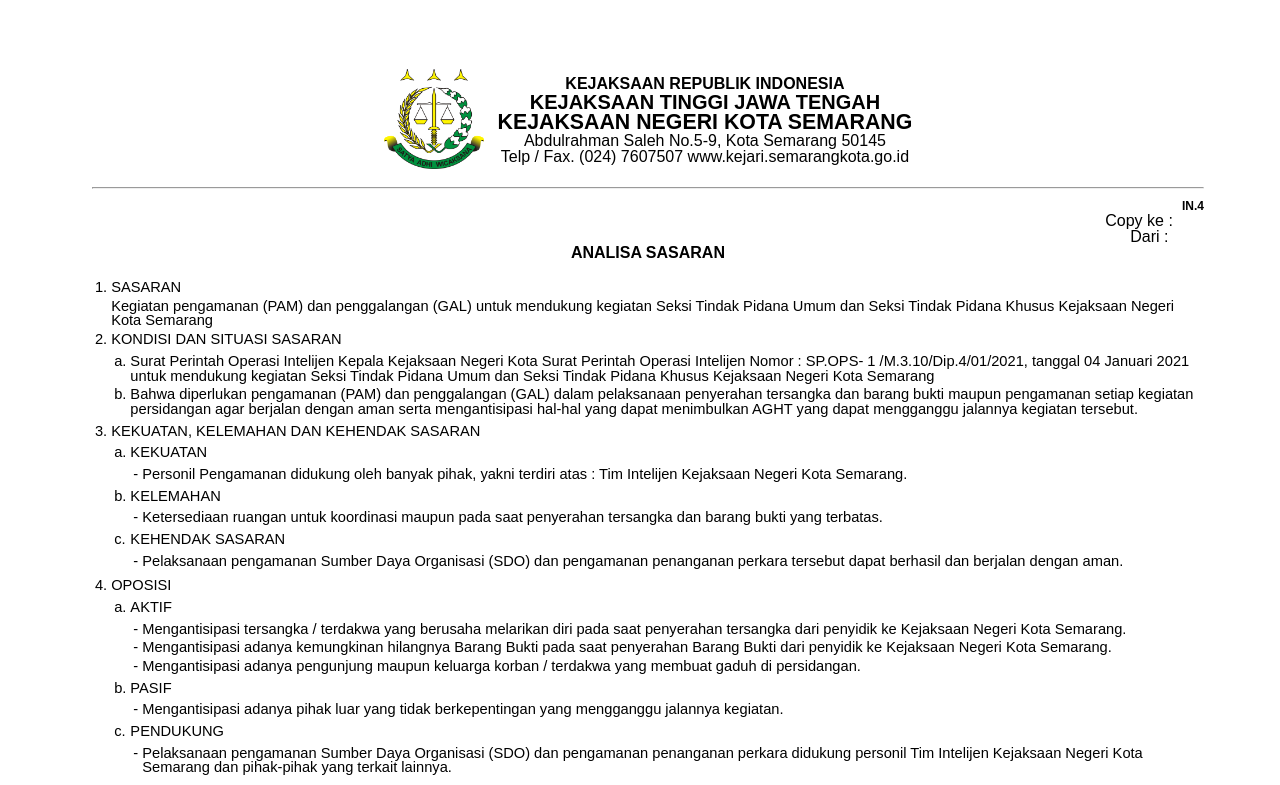
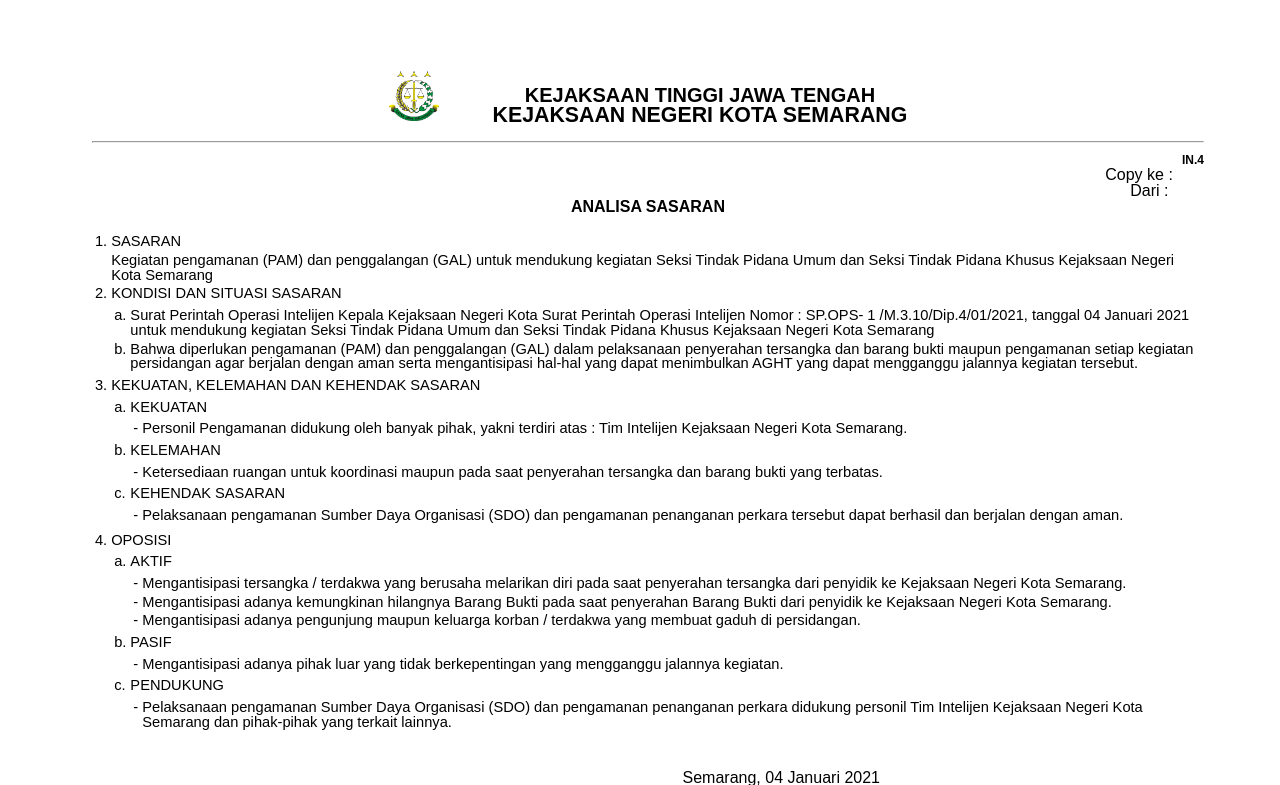
Before and after one commit to Internship-2-0/Kejari, a PHP site: page /template_surat/tAnsas.php?id=18 in a window 1280 px wide. Shown: the top 785 px of the page. Run offline with PHP 8.4, Linux system fonts and the light colour scheme; data comes from the database, SQL or seed files in the repository.

Commit message:
Update tAnsas.php

```diff
--- a/template_surat/tAnsas.php
+++ b/template_surat/tAnsas.php
@@ -25,20 +25,17 @@ $tembusan = mysqli_query($koneksi, "SELECT * FROM tembusan_spt WHERE id_spt = '$
 	<center>
 		<table>
 			<tr>
-				<td><img src="../img/Logo.png" width="100" height="100" style="margin-right: 10px;"></td>
+				<td><img src="../img/Logo.png" width="50" height="50" style="margin-right: 50px;"></td>
 				<td>
             <div>
                 <b>
                   <center>
-                    <span style="font-size: 12pt;">KEJAKSAAN REPUBLIK INDONESIA</span>
                     <br>
                     <span style="font-size: 15pt;">KEJAKSAAN TINGGI JAWA TENGAH</span>
                     <br>
                     <span style="font-size: 16pt;">KEJAKSAAN NEGERI KOTA SEMARANG</span>
+                  </center>
                 </b>
-                    <br>
-                    <span class="size12"> Abdulrahman Saleh No.5-9, Kota Semarang 50145<br>Telp / Fax. (024) 7607507 www.kejari.semarangkota.go.id</span>
-                    </center>
              </div>
 				</td>
 			</tr>
@@ -218,6 +215,7 @@ $tembusan = mysqli_query($koneksi, "SELECT * FROM tembusan_spt WHERE id_spt = '$
 <div style="margin-left:200pt">
   <center>
     <span>Semarang, 04 Januari 2021</span>
+    <br>
     <span>Kepala Seksi Intelijen</span>
       <br>
       <br>
@@ -226,6 +224,7 @@ $tembusan = mysqli_query($koneksi, "SELECT * FROM tembusan_spt WHERE id_spt = '$
       <br>
       <br>
     <span style="border-bottom: 1px solid currentColor">Subagio Gigih Wijaya, S.H., M.H.</span>
+    <br>
     <span>Jaksa Muda NIP. 19851116 200812 1 001</span>
   </center>
 </div>
```
